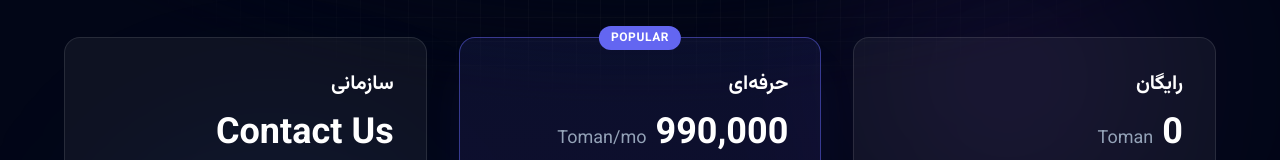
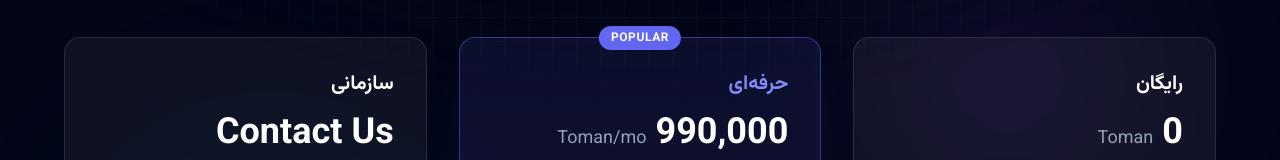
Before and after one commit to mygolario/Ario-SEP-V2, a Next.js app: page /pricing in a window 1280 px wide. Shown: the part 295-455 px from the top of the page. Built offline with nearby package versions, Linux system fonts and the light colour scheme; no server answers.

Commit message:
fix: Resolved CSS conflict in Pricing component

```diff
--- a/src/components/landing/Pricing.tsx
+++ b/src/components/landing/Pricing.tsx
@@ -44,7 +44,7 @@ export const Pricing = () => {
                          <div className="absolute top-0 left-1/2 -translate-x-1/2 -translate-y-1/2 bg-indigo-500 text-white text-xs font-bold px-3 py-1 rounded-full uppercase tracking-wider">
                             Popular
                         </div>
-                        <h3 className="text-xl font-bold text-white mb-4 text-indigo-400">حرفه‌ای</h3>
+                        <h3 className="text-xl font-bold mb-4 text-indigo-400">حرفه‌ای</h3>
                         <div className="text-4xl font-bold text-white mb-6">
                             990,000 <span className="text-lg text-slate-400 font-normal">Toman/mo</span>
                         </div>
```
